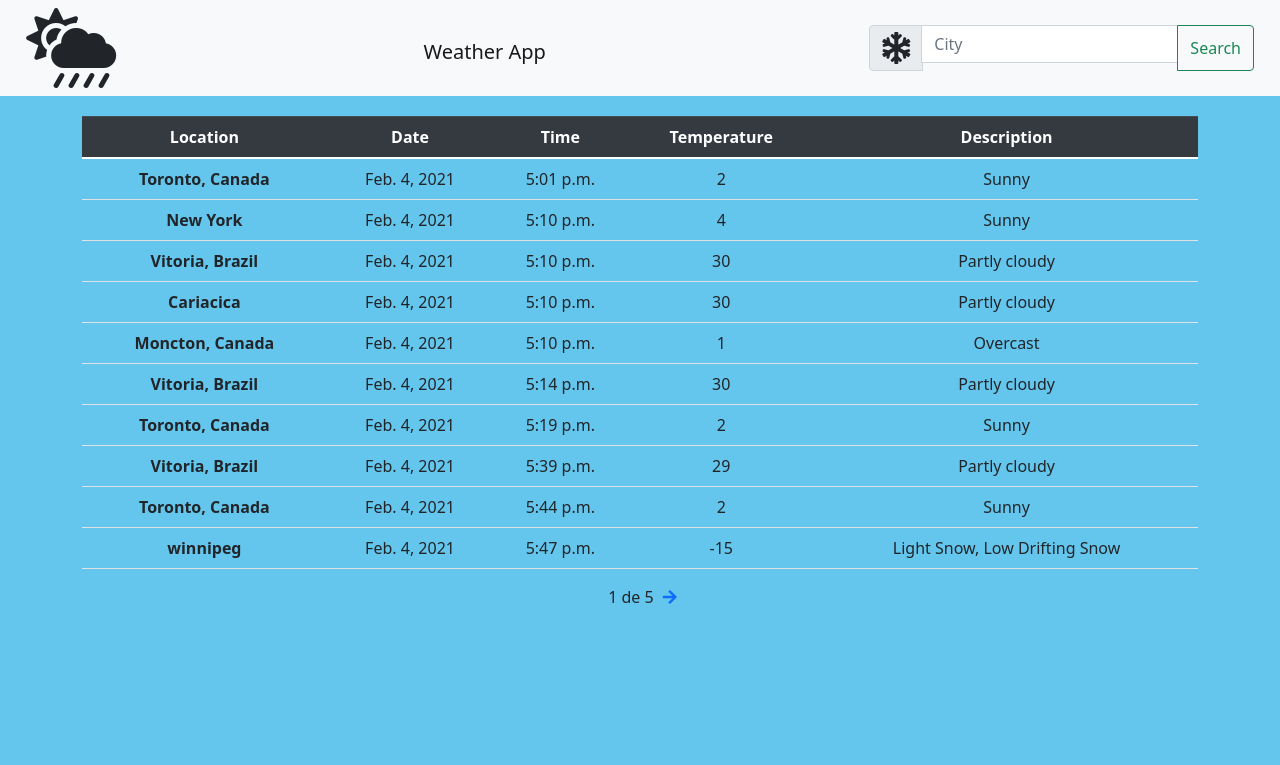
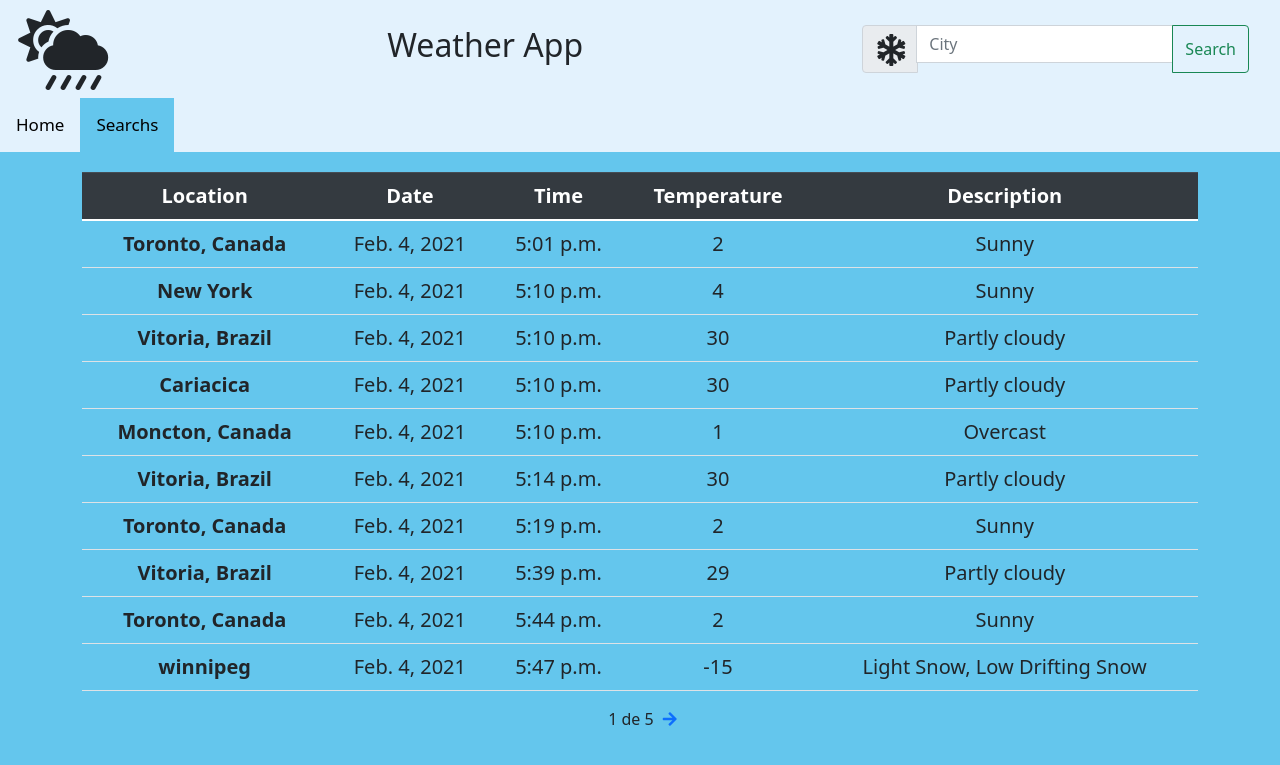
Before and after one commit to jadsonpp/weather-app, a Django app: page /history/ in a window 1280 px wide. Shown: the top 765 px of the page. Run offline with Django 3.2, Linux system fonts and the light colour scheme; data comes from the database, SQL or seed files in the repository; both versions use the stored data as it was after the commit; some libraries are stand-ins or nearby versions.

Commit message:
Att: CSS + Second Navbar

```diff
--- a/myapp/static/assets/css/style.css
+++ b/myapp/static/assets/css/style.css
@@ -1,10 +1,84 @@
+
+/* Body */
+body {
+    margin: 0;
+    background-color:rgb(100, 198, 237);
+}
+
+/* Navegation */
+#Navegation {
+    background-color: #e3f2fd;
+    overflow: hidden;
+}
+
+#Navegation i {
+    margin-left: 2px;
+    margin-top: 2px;
+}
+
+#Navegation form {
+    margin-right:15px;
+}
 
 
-.body {
-    background-color: #e3f2fd;
+
+/* Style the links inside the navigation bar */
+#Navegation a {
+    float: left;
+    color: #000000;
+    text-align: center;
+    padding: 14px 16px;
+    text-decoration: none;
+    font-size: 17px;
 }
 
-.Navegation {
+/* Change the color of links on hover */
+#Navegation a:hover {
+    background-color: #ddd;
+    color: black;
+}
 
+/* Add a color to the active/current link */
+#Navegation a.active {
+    background-color: rgb(100, 198, 237);
+    color: black;
+}
+
+/* Main */
+.Main {
+    text-align: center;
+    margin-top:20px;
+}
+
+
+/* Content*/
+.Content{
+    font-size: 25px;
     margin-top: 10px;
 }
+
+.Content .row {
+    margin-top: 15px;
+}
+
+#Table {
+    font-size: 20px;
+    width: 100%;
+
+}
+
+.Paginator {
+    margin-bottom: 20px;
+
+}
+
+.Paginator #previous {
+    position: relative;
+    margin-left:auto ;
+    margin-right: auto;
+}
+
+.Paginator #pages {
+    margin-left: 5px ;
+    margin-right: 5px
+}
--- a/myapp/templates/base.html
+++ b/myapp/templates/base.html
@@ -1,15 +1,14 @@
 <!doctype html>
-{% load static%}
+
+
 <html>
   <head>
+    {% load static%}
     <meta charset="UTF-8">
     <link rel="stylesheet" href="{% static 'app/css/bootstrap.min.css'%}">
     <link href="https://cdn.jsdelivr.net/npm/bootstrap@5.0.0-beta1/dist/css/bootstrap.min.css" rel="stylesheet" integrity="sha384-giJF6kkoqNQ00vy+HMDP7azOuL0xtbfIcaT9wjKHr8RbDVddVHyTfAAsrekwKmP1" crossorigin="anonymous">
     <title>Weather App</title>
-        <!-- add icon link -->
-        <link rel = "icon" href ="{% static 'assets/img/snow-flake.SVG' %}" alt="My image"
-        type = "image/x-icon">
-
+    <link rel="stylesheet" type="text/css" href="{% static 'assets/css/style.css' %}">
     <!-- AWESOME FONT FREE -->
     <link href="{% static 'fontawesome_free/css/fontawesome.css' %}" rel="stylesheet" type="text/css">
     <link href="{% static 'fontawesome_free/css/brands.css' %}" rel="stylesheet" type="text/css">
@@ -18,19 +17,15 @@
 
 
 
-    <body style="background-color:rgb(100, 198, 237)">
-        {% load static %}
+  <body>
 
-        <nav class="navbar navbar-light bg-light justify-content-between"  >
+    <nav class="navbar navbar-light  justify-content-between" id="Navegation" >
+      <i class="fas fa-cloud-sun-rain fa-5x"></i>
 
-            <i class="fas fa-cloud-sun-rain fa-5x"   style="margin-left: 10px;"></i>
+      <h2> Weather App</h2>
 
-            <h1>
-                <a class="navbar-brand">Weather App</a>
-            </h1>
+      <form class="form-inline"  method="POST" action="{% url 'search' %}">
 
-
-            <form class="form-inline" style="margin-right:10px;" method="POST" action="{% url 'search' %}">
         {% csrf_token %}
         <div class="input-group">
           <div class="input-group-prepend">
@@ -38,19 +33,24 @@
               <i class="fas fa-snowflake fa-2x"></i>
             </span>
           </div>
+
           <input type="text" name="City" class="form-control" placeholder="City" aria-label="City" aria-describedby="basic-addon1">
           <button class="btn btn-outline-success my-2 my-sm-0" type="submit">Search</button>
         </div>
       </form>
     </nav>
 
+    <div id="Navegation">
+      {% block home %}<a class="active" href="{% url 'index' %}">Home</a> {% endblock %}
+      {% block history %}<a href="{% url 'search_history' %}">Searchs</a> {% endblock %}
+    </div>
 
 
-        <main class="container" style="text-align: center; margin-top:20px;" >
+  <div class="container Main" >
     {% block content%}
 
     {%endblock content%}
-        </main>
+  </div>
 
   </body>
 </html>
--- a/myapp/templates/history.html
+++ b/myapp/templates/history.html
@@ -1,10 +1,20 @@
 {% extends 'base.html' %}
+
+{% block home %}
+    <a href="{% url 'index' %}">Home</a>
+{% endblock %}
+
+{% block history %}
+    <a  class="active" href="{% url 'search_history' %}">Searchs</a>
+{% endblock %}
+
+
 
 {%block content%}
 
     {% if searches %}
 
-        <table class="table">
+        <table class="table" id="Table">
             <thead class="thead-dark">
             <tr>
                 <th scope="col">Location</th>
@@ -28,13 +38,15 @@
             </tbody>
         </table>
 
-        <div class= "paginator" style = "margin-bottom: 20px;">
-            <span style= "position: relative; margin-left:auto ; margin-right: auto;">
+        <div class= "Paginator">
+            <span id = "previous">
                 {% if searches.has_previous %}
-                    <a href="?page={{ searches.previous_page_number }}"><i class="fas fa-arrow-left"></i></a>
+                    <a href="?page={{ searches.previous_page_number }}">
+                        <i class="fas fa-arrow-left"></i>
+                    </a>
                 {% endif %}
 
-                <span  style="margin-left: 5px ; margin-right: 5px">
+                <span  id="pages">
                     {{searches.number}} de {{searches.paginator.num_pages}}
                 </span>
 
--- a/myapp/views.py
+++ b/myapp/views.py
@@ -6,6 +6,7 @@ from .extras import weatherInfos
 from .models import Search
 from .forms import CityForm
 
+#GLOBAL VARIABLES
 params = {
         'access_key': 'eeb513546914bd969adf810889f895a9',
         'query': 'vitoria',
@@ -46,19 +47,12 @@ def search(request):
 
 
 def search_history(request):
+    #Take all search objects
     search_list = Search.objects.all()
-
+    #Make a paginator object with 10 objs per page.
     paginator = Paginator(search_list,10)
-
+    #take the current page
     page = request.GET.get('page')
-
     search = paginator.get_page(page)
 
-    #Group by Location
-    s = Search.objects.values('location').annotate(dcount=Count('location'))
-
-    for searchs in s:
-        print(f"Location: {searchs['location']} Ocorrências: {searchs['dcount']}")
-
-
     return render(request, 'history.html', {'searches': search  } )
```
Also changed, not shown: myapp/templates/weather.html (+14 -6 lines), db.sqlite3. Lines whose indentation alone changed are shown as unchanged.
